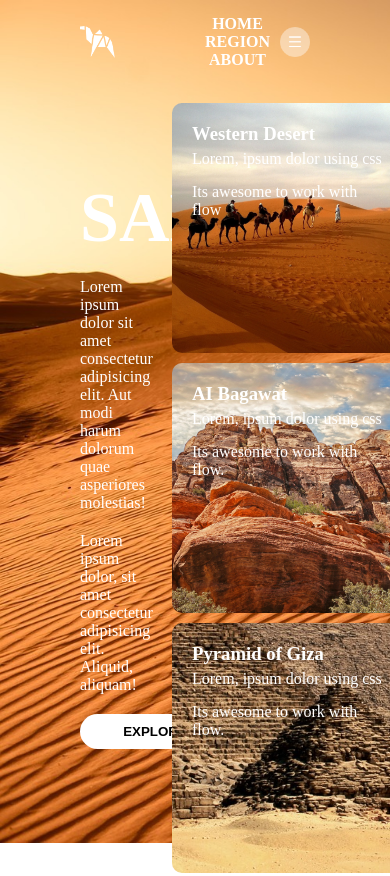
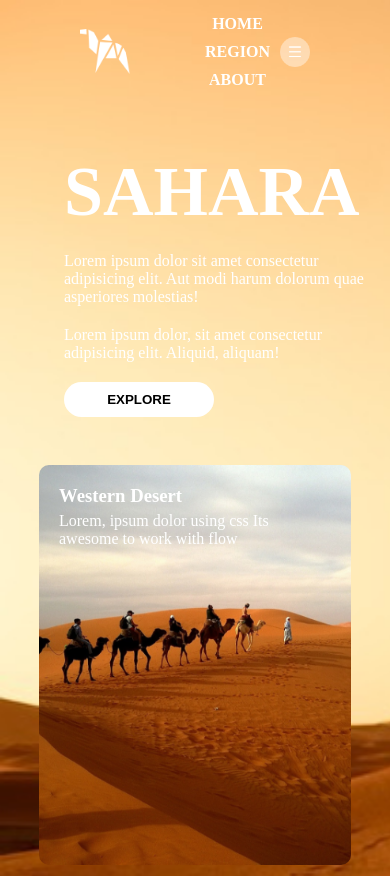
Before and after one commit to AnshumanMahi7781/CSS-hands-On-6, a plain HTML site: page index.html in a window 390 px wide. Shown: the top 876 px of the page. Drawn offline with Linux system fonts and the light colour scheme.

Commit message:
Media-Query-Updated

```diff
--- a/Style.css
+++ b/Style.css
@@ -7,7 +7,6 @@
 
 body {
     background-image: url(./Sahara-BG.jpg);
-    background-repeat: no-repeat;
     background-size: cover;
 }
 
@@ -21,12 +20,13 @@ header {
     justify-content: space-between;
     flex-wrap: wrap;
 }
-img:hover{
+
+img:hover {
     cursor: pointer;
 }
 
 #SaharaLogo {
-    width: 35px;
+    width: 50px;
 }
 
 .NavBar {
@@ -54,8 +54,8 @@ img:hover{
 
 .MainContainer {
     width: 100%;
-    height: 90vh;
     gap: 1em;
+    padding: 3em 0px;
 }
 
 .LeftSide__Container {
@@ -85,51 +85,111 @@ img:hover{
 }
 
 .RightSide__Container {
-    /* border: 2px solid red; */
     height: 95%;
     width: 60%;
     flex-wrap: wrap;
     align-items: flex-start;
     justify-content: space-evenly;
-    gap: 10px;
+    gap: 15px;
 }
-.CardBox{
-    width:265px;
+
+.CardBox {
+    width: 300px;
     height: 250px;
     border-radius: 10px;
     color: white;
     padding: 20px;
 }
-.CardBox h3{
-   margin-bottom: 5px;
+
+.CardBox h3 {
+    margin-bottom: 5px;
 }
-.CardBox p{
+
+.CardBox p {
     margin-bottom: 15px;
 }
 
-.CardBox:hover{
+.CardBox:hover {
     cursor: pointer;
     transform: translateY(-10px);
 }
 
-.WesternDesert__Card{
+.WesternDesert__Card {
     background-image: url(./Img1.png);
     background-repeat: no-repeat;
     background-size: cover;
 }
-.AIBagwat__Card{
+
+.AIBagwat__Card {
     background-image: url(./Img2.png);
     background-repeat: no-repeat;
     background-size: cover;
 }
-.Pyramid__Card{
+
+.Pyramid__Card {
     background-image: url(./Img3.png);
     background-repeat: no-repeat;
-    background-size:auto;
+    background-size: auto;
     background-position: bottom;
 }
-.KalahariDesert__Card{
+
+.KalahariDesert__Card {
     background-image: url(./Img4.png);
     background-repeat: no-repeat;
     background-size: cover;
 }
+
+
+/* Media Query Responsive sytle  */
+
+
+@media screen and (max-width: 856px) {
+
+    .NavBar ul {
+        width: 80%;
+        flex-direction: column;
+        gap: 10px;
+    }
+
+    .MainContainer {
+        flex-direction: column;
+        height: auto;
+    }
+
+.LeftSide__Container {
+    padding-left: 4em;
+    width: 100%;
+    padding-bottom: 2em;
+}
+
+
+.RightSide__Container {
+
+    width: 100%;
+    flex-direction: column;
+    justify-content: center;
+    align-items: center;
+}
+
+.CardBox {
+    height: 400px;
+    width: 80%;
+    flex-direction: row;
+}
+
+.CardBox h3 {
+    margin-bottom: 5px;
+}
+
+.CardBox p {
+    margin-bottom: 15px;
+    display: inline;
+}
+
+.Pyramid__Card {
+
+    background-size: cover;
+}
+
+
+}
```
